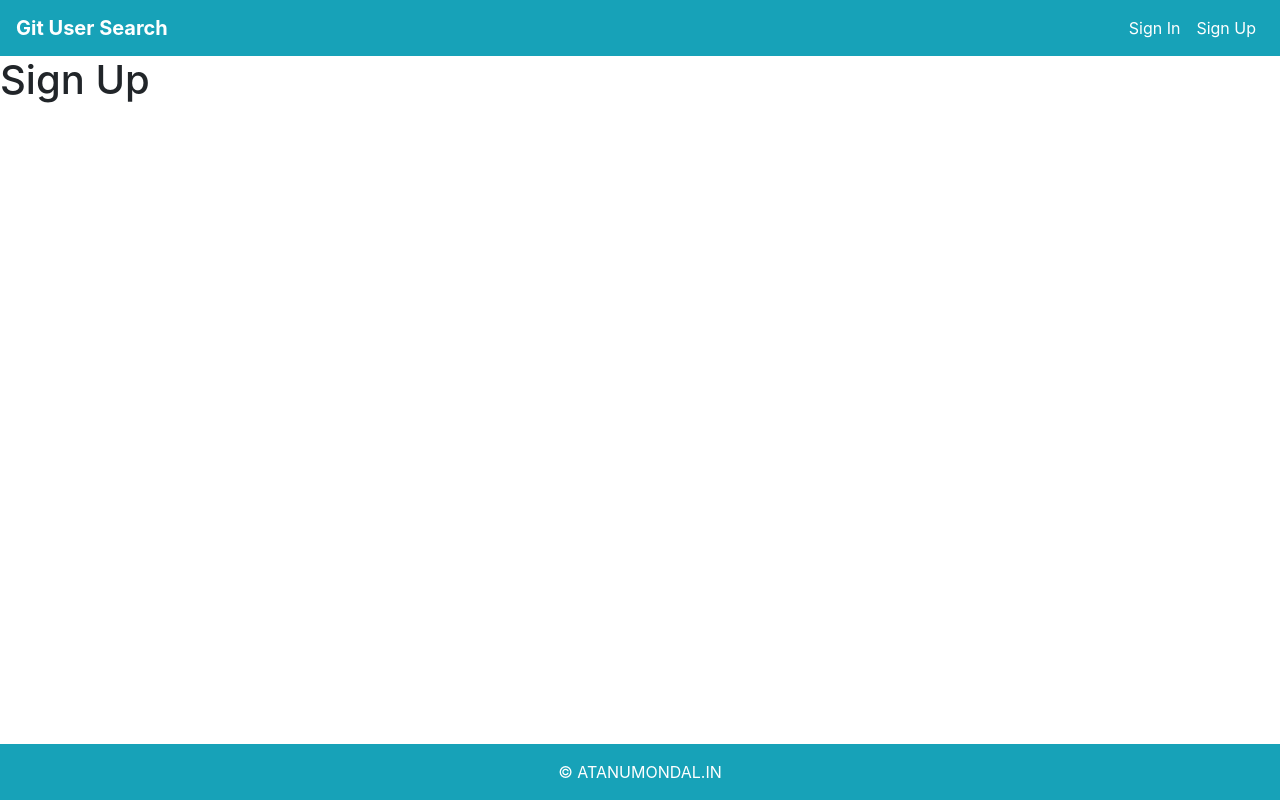
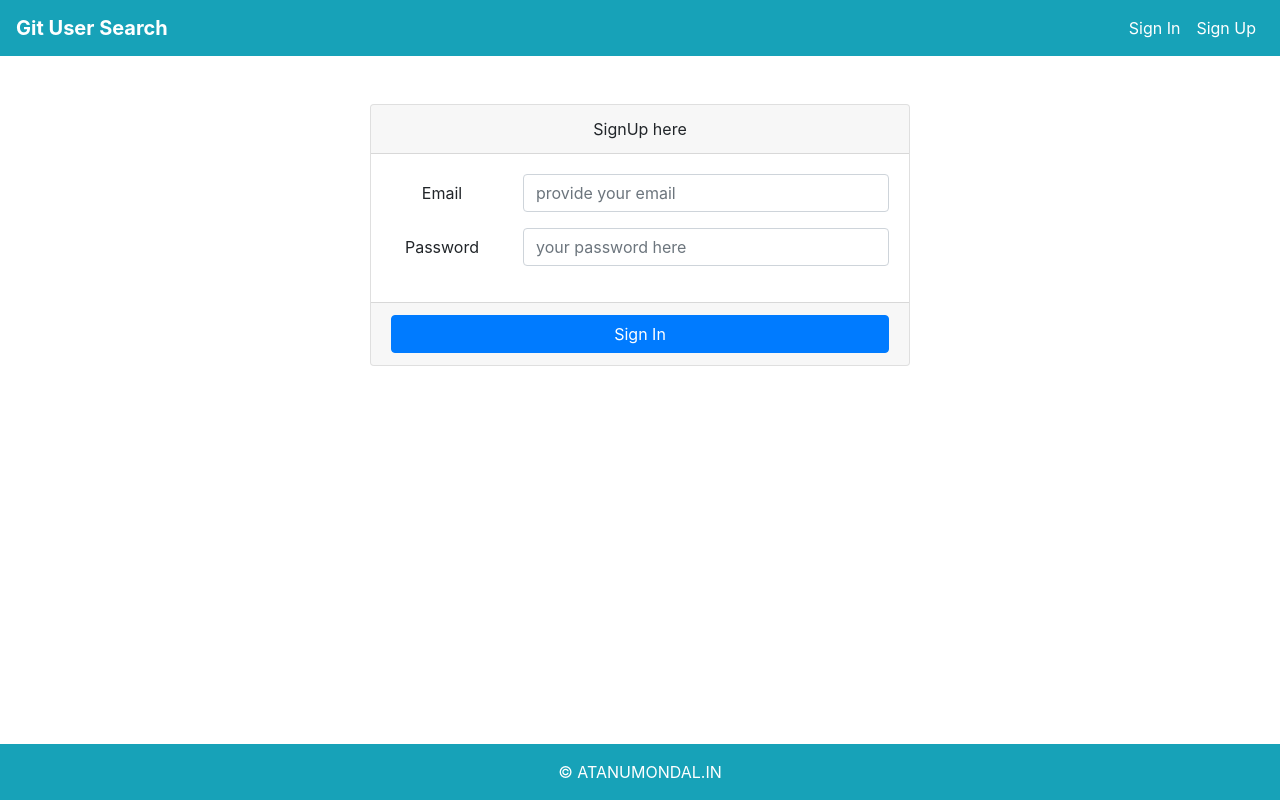
Before and after one commit to atanu12/React-Git-User, a React (Create React App) app: page /signup in a window 1280 px wide. Built offline with nearby package versions, Linux system fonts and the light colour scheme.

Commit message:
created the sign-in and sign-up function in the home page

```diff
--- a/src/layout/Header.js
+++ b/src/layout/Header.js
@@ -35,7 +35,7 @@
         <Nav className="ml-auto" navbar>
           {context.user ? (
             <NavItem>
-              <NavLink tag={Link} to="/" className="text-white">
+              <NavLink onClick={ ()=> {context.setUser(null)} } className="text-white">
                 Log Out
               </NavLink>
             </NavItem>
--- a/src/pages/Signin.js
+++ b/src/pages/Signin.js
@@ -1,11 +1,106 @@
-import React from 'react'
+import React, { useState, useContext } from "react";
+import {
+  Container,
+  Form,
+  Button,
+  FormGroup,
+  Label,
+  Col,
+  Input,
+  Row,
+  Card,
+  CardBody,
+  CardFooter,
+  CardHeader,
+} from "reactstrap";
+
+import firebase from 'firebase/app';
+import { Redirect } from 'react-router-dom'
+import { toast } from 'react-toastify'
+import { UserContext } from "../context/UserContext";
 
 const Signin = ()=> {
+
+    const context = useContext(UserContext);
+    const [email, setEmail] = useState('');
+    const [password, setPassword] = useState('')
+
+    // handel signin
+    const handelSignin = () =>{
+        firebase
+            .auth()
+            .signInWithEmailAndPassword(email, password )
+            .then( res =>{
+                console.log(res)
+                context.setUser({email: res.user.email, uid: res.user.uid})
+            })
+            .catch( error =>{
+                console.log(error)
+                toast(error.message, {
+                    type:'error'
+                })
+            } )
+    }
+
+    const handelSubmit = e =>{
+        e.preventDefault()
+        handelSignin()
+    }
+
+    if(context.user?.uid){
+        return <Redirect to='/' />
+    }
     return (
-        <div>
-            <h1>Sign In</h1>
-        </div>
-    )
+        <Container className='text-center'>
+          <Row>
+            <Col lg={6} className='offset-lg-3 mt-5'>
+              <Card>
+                <Form onSubmit={handelSubmit}>
+                  <CardHeader className=''>SignIn here</CardHeader>
+                  <CardBody>
+                    <FormGroup row>
+                      <Label for='email' sm={3}>
+                        Email
+                    </Label>
+                      <Col sm={9}>
+                        <Input
+                          type='email'
+                          name='email'
+                          id='email'
+                          placeholder='provide your email'
+                          value={email}
+                          onChange={e => setEmail(e.target.value)}
+                        />
+                      </Col>
+                    </FormGroup>
+                    <FormGroup row>
+                      <Label for='password' sm={3}>
+                        Password
+                    </Label>
+                      <Col sm={9}>
+                        <Input
+                          type='password'
+                          name='password'
+                          id='password'
+                          placeholder='your password here'
+                          value={password}
+                          onChange={e => setPassword(e.target.value)}
+                        />
+                      </Col>
+                    </FormGroup>
+                  </CardBody>
+                  <CardFooter>
+                    <Button type='submit' block color='primary'>
+                      Sign In
+                  </Button>
+                  </CardFooter>
+                </Form>
+              </Card>
+            </Col>
+          </Row>
+        </Container>
+      );
+
 }
 
 export default Signin
--- a/src/pages/Signup.js
+++ b/src/pages/Signup.js
@@ -1,11 +1,108 @@
-import React from 'react'
+import React, { useState, useContext } from "react";
+import {
+  Container,
+  Form,
+  Button,
+  FormGroup,
+  Label,
+  Col,
+  Input,
+  Row,
+  Card,
+  CardBody,
+  CardFooter,
+  CardHeader,
+} from "reactstrap";
 
-const Signup =()=> {
-    return (
-        <div>
-            <h1>Sign Up</h1>
-        </div>
-    )
-}
+import firebase from 'firebase/app';
+import { Redirect } from 'react-router-dom'
+import { toast } from 'react-toastify'
+import { UserContext } from "../context/UserContext";
 
-export default Signup
+const Signup = () => {
+
+  const context = useContext(UserContext);
+
+  const [email, setEmail] = useState('');
+  const [password, setPassword] = useState('');
+
+  // handel sign-up
+
+  const handelSignup = () => {
+    firebase
+      .auth()
+      .createUserWithEmailAndPassword(email, password)
+      .then(res => {
+        console.log(res)
+        context.setUser({ email: res.user.email, uid: res.user.uid })
+      })
+      .catch(error => {
+        console.log(error)
+        toast(error.message, {
+          type: 'error'
+        })
+      })
+  }
+
+  const handelSubmit = e => {
+    e.preventDefault()
+    handelSignup()
+  }
+
+  if (context.user?.uid) {
+    return <Redirect to='/' />
+  }
+  return (
+    <Container className='text-center'>
+      <Row>
+        <Col lg={6} className='offset-lg-3 mt-5'>
+          <Card>
+            <Form onSubmit={handelSubmit}>
+              <CardHeader className=''>SignUp here</CardHeader>
+              <CardBody>
+                <FormGroup row>
+                  <Label for='email' sm={3}>
+                    Email
+                </Label>
+                  <Col sm={9}>
+                    <Input
+                      type='email'
+                      name='email'
+                      id='email'
+                      placeholder='provide your email'
+                      value={email}
+                      onChange={e => setEmail(e.target.value)}
+                    />
+                  </Col>
+                </FormGroup>
+                <FormGroup row>
+                  <Label for='password' sm={3}>
+                    Password
+                </Label>
+                  <Col sm={9}>
+                    <Input
+                      type='password'
+                      name='password'
+                      id='password'
+                      placeholder='your password here'
+                      value={password}
+                      onChange={e => setPassword(e.target.value)}
+                    />
+                  </Col>
+                </FormGroup>
+              </CardBody>
+              <CardFooter>
+                <Button type='submit' block color='primary'>
+                  Sign In
+              </Button>
+              </CardFooter>
+            </Form>
+          </Card>
+        </Col>
+      </Row>
+    </Container>
+  );
+
+};
+
+export default Signup;
```
Also changed, not shown: 1 other file (tests, documents, lock files or other folders).
